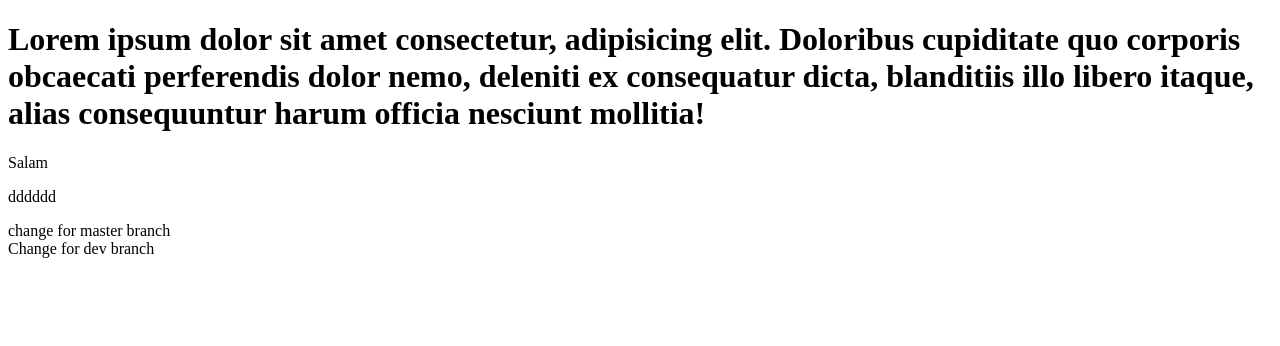
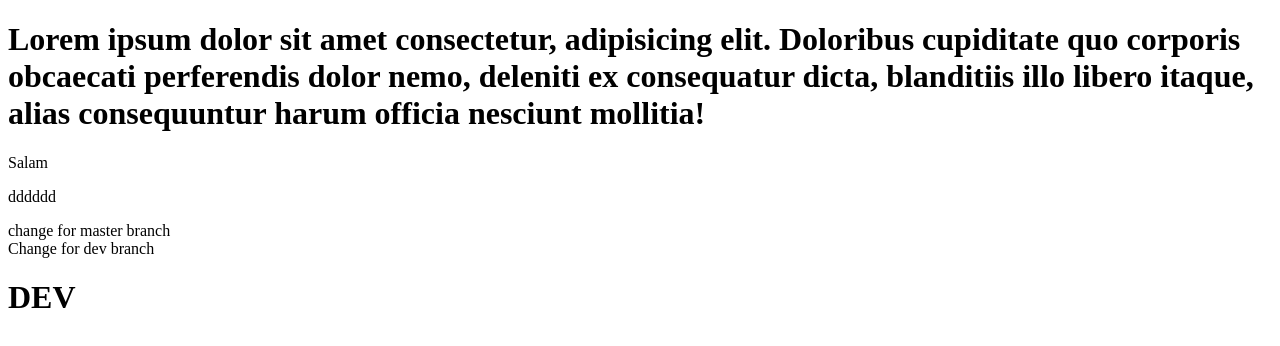
Before and after one commit to rezanikafarin700/test-project, a plain HTML site: page index.html in a window 1280 px wide. Drawn offline with Linux system fonts and the light colour scheme.

Commit message:
vfjhvjfhvf

```diff
--- a/index.html
+++ b/index.html
@@ -11,5 +11,7 @@
     <p>dddddd</p>
     <header>change for master branch</header>
     <div>Change for dev branch</div>
+
+    <h1>DEV</h1>
 </body>
 </html>
```
